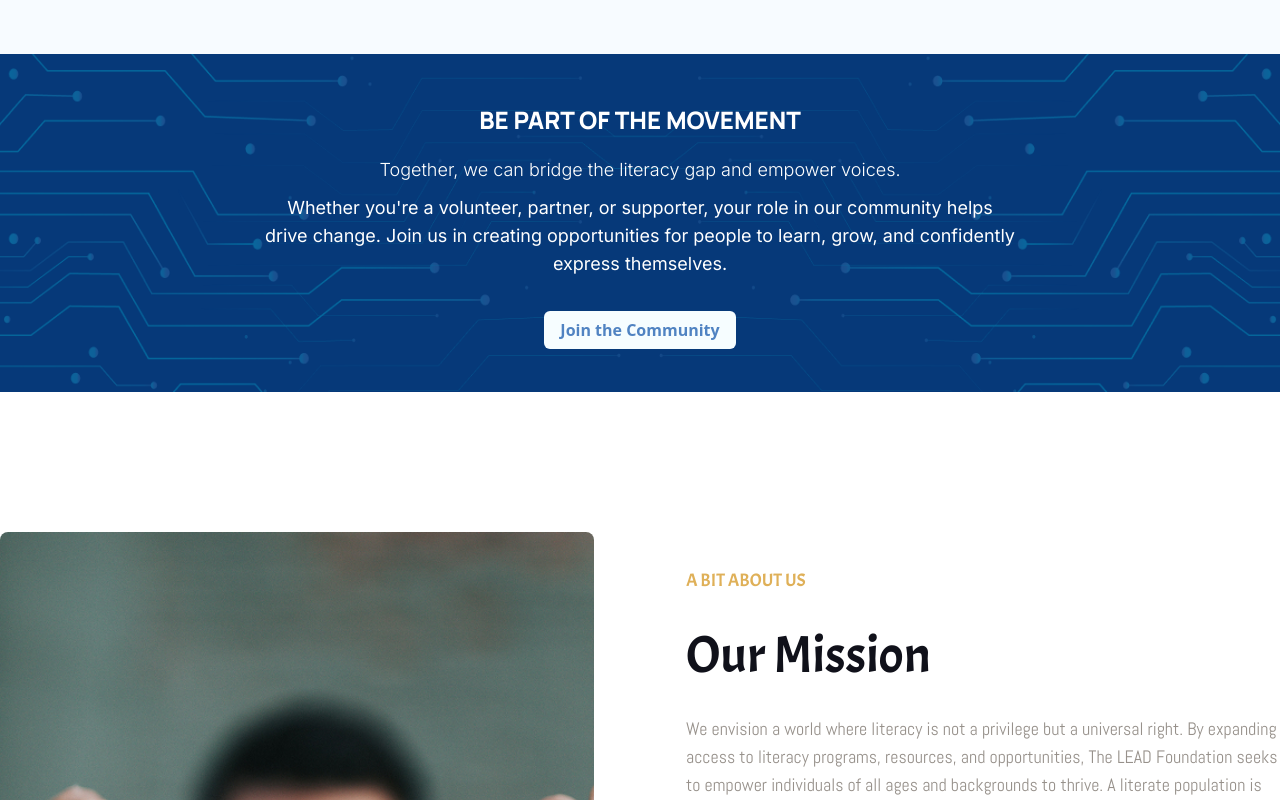
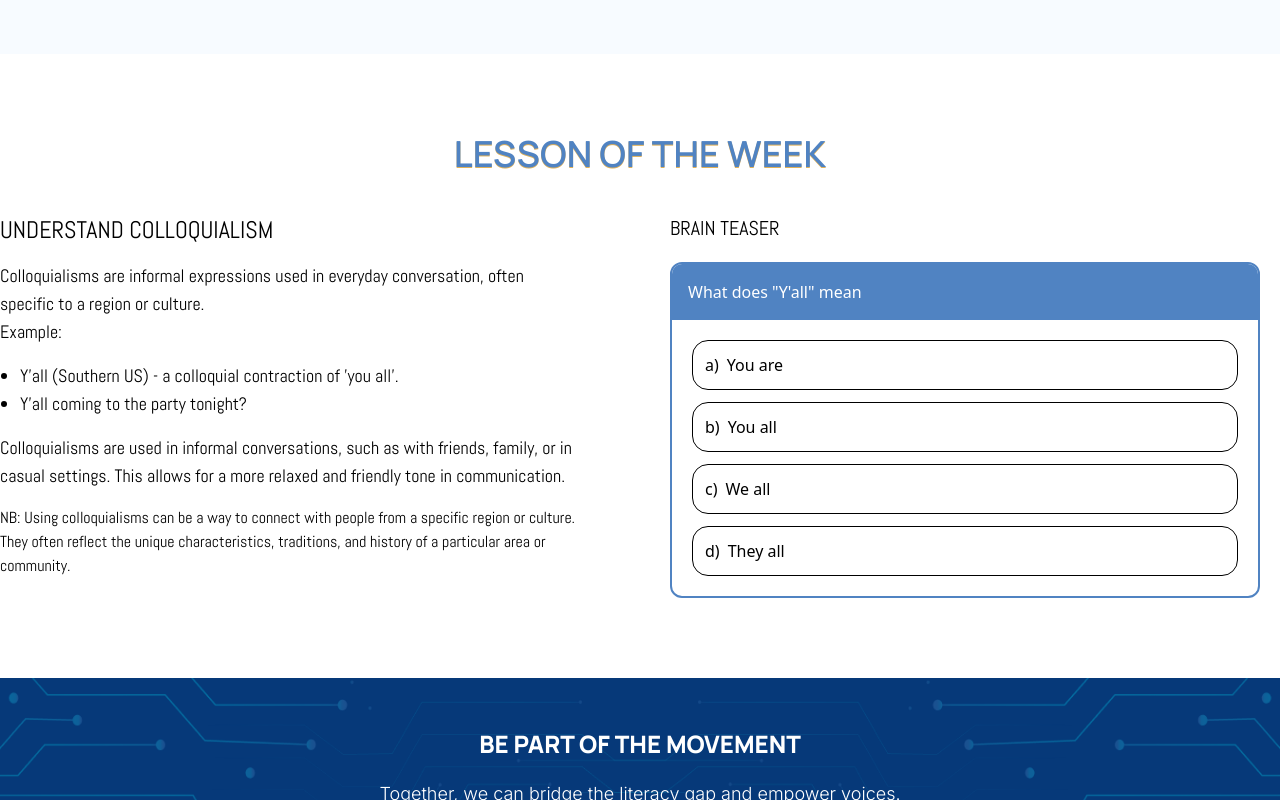
Before and after one commit to Joshuafolorunsho/lead, a Next.js app: page / in a window 1280 px wide. Shown: the part 840-1640 px from the top of the page. Built offline with nearby package versions, Linux system fonts and the light colour scheme.

Commit message:
feat: created the knowledge section for every week of new content

```diff
--- a/src/app/page.tsx
+++ b/src/app/page.tsx
@@ -1,6 +1,7 @@
 import MissionAndVission from "@/components/section/about-us";
 import Community from "@/components/section/community";
 import GetInTouch from "@/components/section/get-in-touch";
+import Knowledge from "@/components/section/knowledge";
 import MainSection from "@/components/section/main-section";
 import Testimonial from "@/components/section/testimonials";
 
@@ -8,6 +9,7 @@ export default function Home() {
   return (
     <div>
       <MainSection />
+      <Knowledge />
       <Community />
       <div id="about-us" className="pt-[100px]"></div>
       <MissionAndVission />
--- /dev/null
+++ b/src/components/section/knowledge.tsx
@@ -0,0 +1,128 @@
+"use client";
+import { abel, manrope } from "@/app/fonts";
+import { useState } from "react";
+import { Button } from "../ui/button";
+
+interface Question {
+  option: string;
+  optionPosition: "a" | "b" | "c" | "d";
+  correctAnswer: boolean;
+}
+
+const Knowledge = () => {
+  const [selectedIndex, setSelectedIndex] = useState<number | null>(null);
+  const questions: Question[] = [
+    {
+      option: "You are",
+      optionPosition: "a",
+      correctAnswer: false,
+    },
+    {
+      option: "You all",
+      optionPosition: "b",
+      correctAnswer: true,
+    },
+    {
+      option: "We all",
+      optionPosition: "c",
+      correctAnswer: false,
+    },
+    {
+      option: "They all",
+      optionPosition: "d",
+      correctAnswer: false,
+    },
+  ];
+
+  const handleAnswerClick = (index: number) => {
+    if (selectedIndex !== null) {
+      return;
+    }
+    setSelectedIndex(index);
+  };
+  return (
+    <div className="my-20 max-w-[1300px] m-auto space-y-10 px-6 md:px-10 xl:px-0 ">
+      <h1
+        className={`text-2xl w-1/2 m-auto uppercase lg:text-3xl xl:text-4xl text-center text-shadow-[#DFB058] text-shadow-2xs text-[#5083C2] font-semibold ${manrope.className}`}
+      >
+        Lesson of the week
+      </h1>
+      <div></div>
+      <div className="grid lg:grid-cols-2 gap-5">
+        <div
+          className={`${abel.className} w-11/12 space-y-4`}
+          data-aos="zoom-in"
+        >
+          <h1 className="uppercase text-2xl">Understand COLLOQUIALISM</h1>
+          <div className="text-lg space-y-4">
+            <p>
+              Colloquialisms are informal expressions used in everyday
+              conversation, often specific to a region or culture. <br />
+              Example:
+            </p>
+            <ul className="list-disc pl-5">
+              <li>
+                Y&apos;all (Southern US) - a colloquial contraction of &apos;you
+                all&apos;.
+              </li>
+              <li>Y&apos;all coming to the party tonight?</li>
+            </ul>
+          </div>
+          <p className="text-lg">
+            Colloquialisms are used in informal conversations, such as with
+            friends, family, or in casual settings. This allows for a more
+            relaxed and friendly tone in communication.
+          </p>
+          <p>
+            NB: Using colloquialisms can be a way to connect with people from a
+            specific region or culture. They often reflect the unique
+            characteristics, traditions, and history of a particular area or
+            community.
+          </p>
+        </div>
+        <div className="px-5 space-y-5" data-aos="fade-left">
+          <h1 className={`${abel.className} font-semibold uppercase text-xl`}>
+            Brain teaser
+          </h1>
+          <div className=" border-[#5083C2] border-2 rounded-xl overflow-clip ">
+            <div className="p-4 bg-[#5083C2] text-white flex items-center justify-between">
+              <p>What does &quot;Y&apos;all&quot; mean</p>
+              {selectedIndex !== null && (
+                <Button
+                  className="bg-black"
+                  onClick={() => setSelectedIndex(null)}
+                >
+                  Clear
+                </Button>
+              )}
+            </div>
+            <div className="p-5 space-y-3">
+              {questions.map((question, index) => {
+                const isSelected = selectedIndex === index;
+                const isCorrect = question.correctAnswer;
+                const showGreen = isCorrect && selectedIndex !== null;
+                const showRed = isSelected && !isCorrect;
+
+                return (
+                  <div
+                    key={index}
+                    onClick={() => handleAnswerClick(index)}
+                    className={`rounded-2xl border p-3 flex items-center gap-2 cursor-pointer
+        ${showGreen ? "border-green-500 bg-green-100 text-green-500" : ""}
+        ${showRed ? "border-red-500 bg-red-100 text-red-500" : "border-black"}
+      `}
+                  >
+                    <p>{question.optionPosition})</p>
+                    <p>{question.option}</p>
+                  </div>
+                );
+              })}
+            </div>
+          </div>
+        </div>
+      </div>
+    </div>
+  );
+};
+
+export default Knowledge;
```
